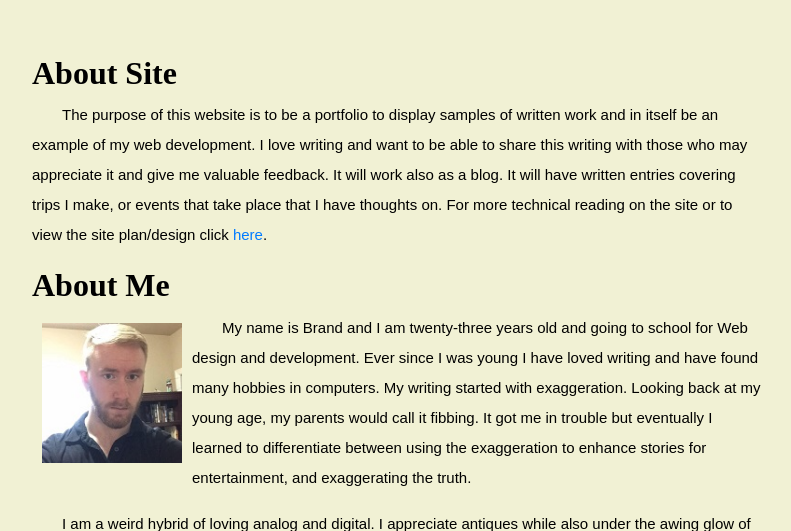
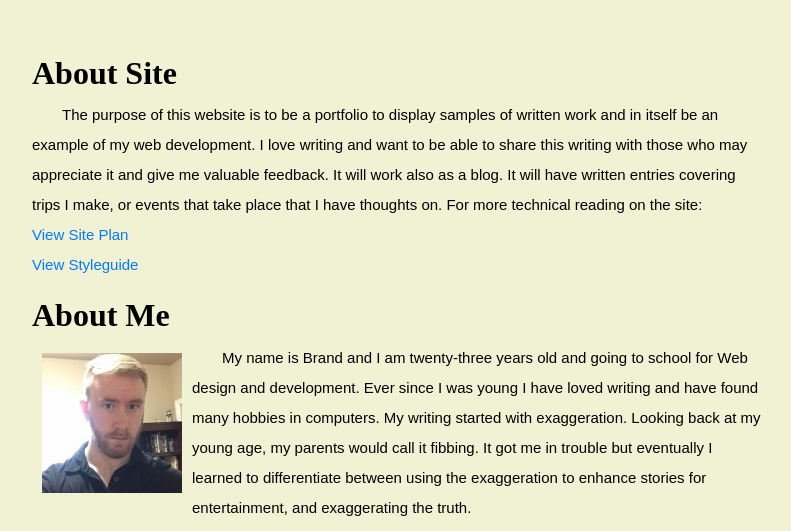
Before and after one commit to Trimble-Brandon/brandjdev.com, a PHP site: page /about.php in a window 1280 px wide. Shown: the part 490-1021 px from the top of the page, without its empty margins (243-1034 px from the left). Run offline with PHP 8.4, Linux system fonts and the light colour scheme; some libraries are stand-ins or nearby versions.

Commit message:
Update about.php

```diff
--- a/about.php
+++ b/about.php
@@ -34,8 +34,9 @@
             be able to share this writing with those who may appreciate it and give me valuable
             feedback. It will work also as a blog. It will have written entries covering trips
             I make, or events that take place that I have thoughts on.
-            For more technical reading on the site or to view the site plan/design click
-            <a href="../sitePlan.php">here</a>.
+            For more technical reading on the site:<br />
+            <a href="../sitePlan.php">View Site Plan</a><br />
+            <a href="../styleguide/styleguide.html">View Styleguide</a>
           </p>
 
           <h2>About Me</h2>
```
